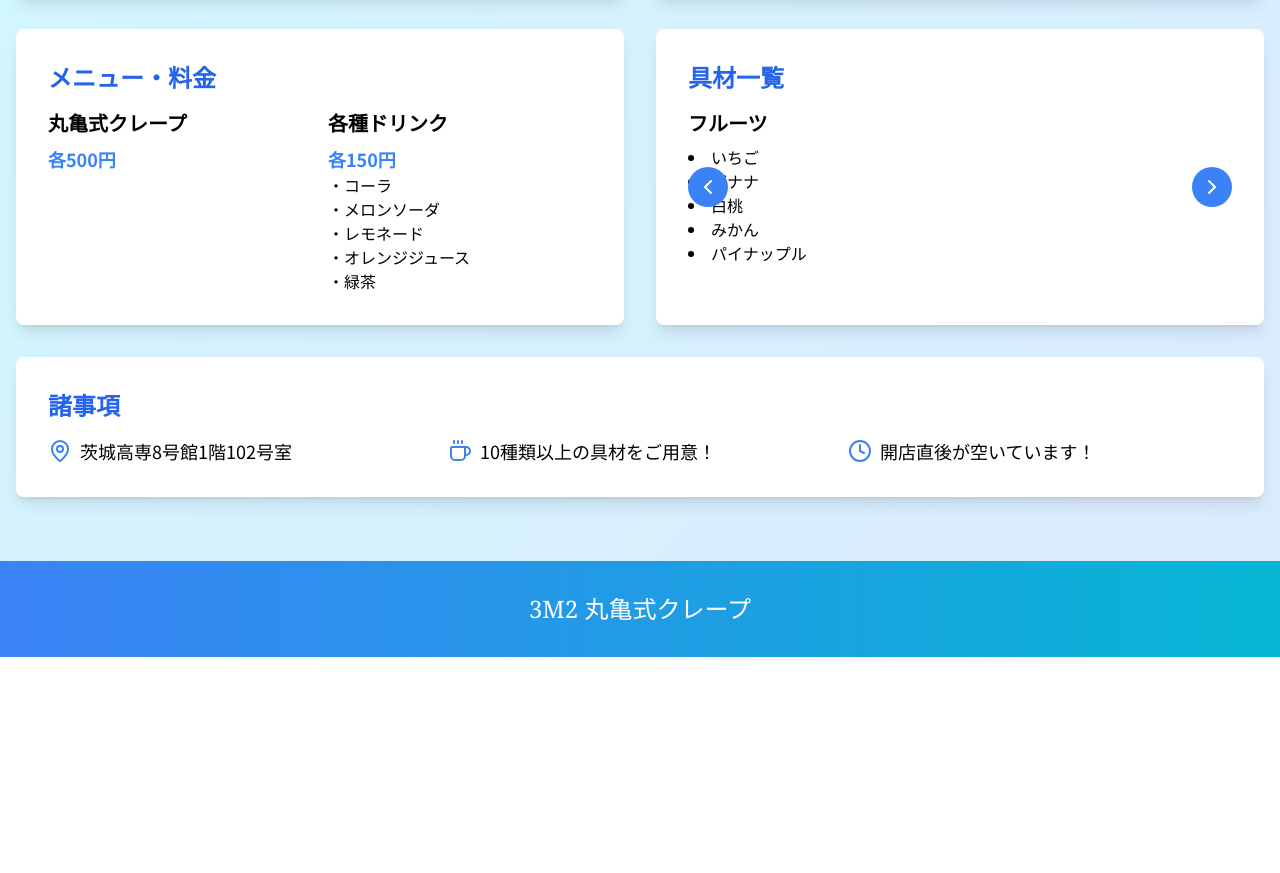
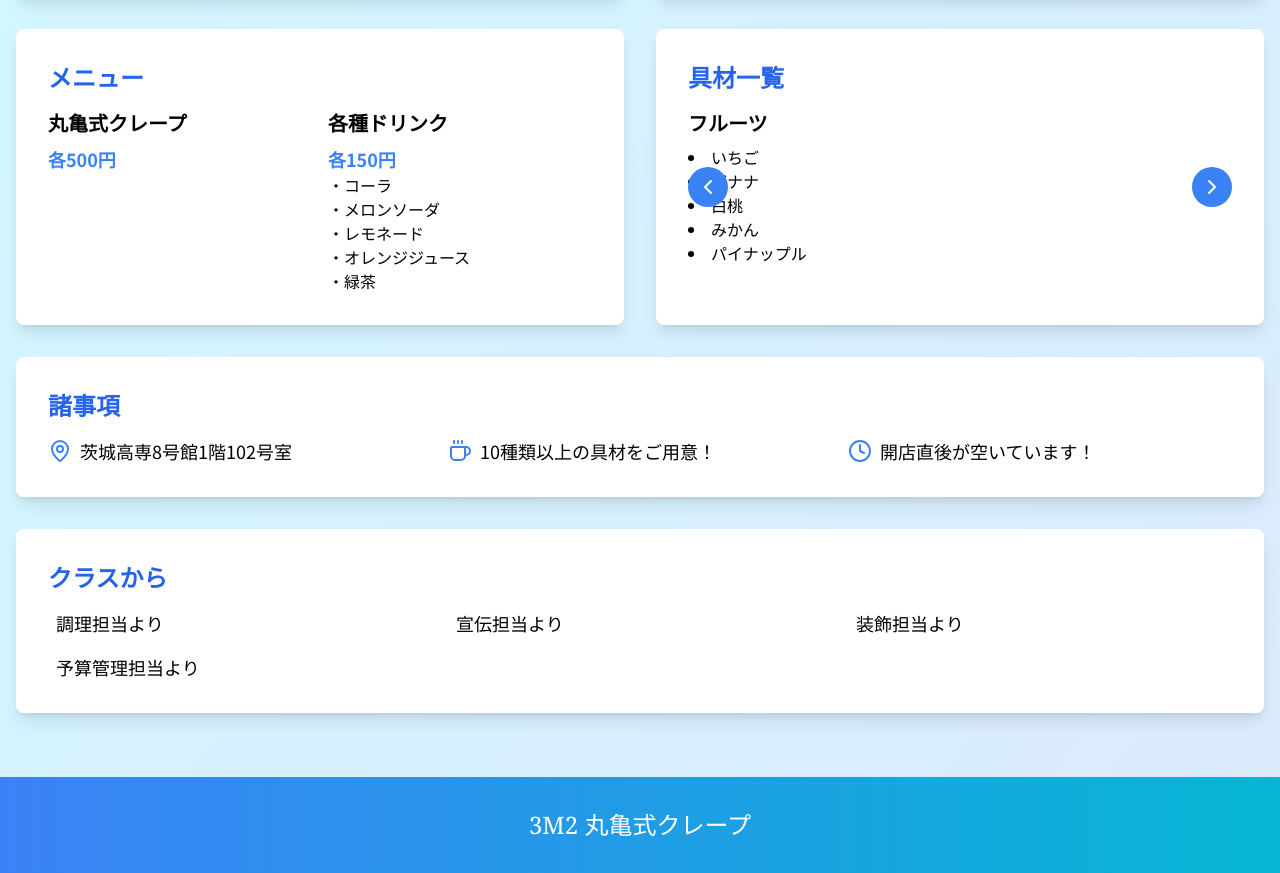
Before and after one commit to Juna1013/3m2-shikousai-marugame, a plain HTML site: page index.html in a window 1280 px wide. Shown: the part 767-1640 px from the top of the page. Before the commit the page ends 1424 px from the top, so only its background shows below. Drawn offline with nearby package versions, Linux system fonts and the light colour scheme.

Commit message:
Add files via upload

```diff
--- a/index.html
+++ b/index.html
@@ -55,7 +55,7 @@
             </section>
 
             <section class="bg-white rounded-lg shadow-lg p-8">
-                <h2 class="text-2xl font-bold mb-4 text-blue-600">メニュー・料金</h2>
+                <h2 class="text-2xl font-bold mb-4 text-blue-600">メニュー</h2>
                 <div class="grid grid-cols-2 gap-4">
                     <div>
                         <h3 class="text-xl font-semibold mb-2">丸亀式クレープ</h3>
@@ -110,6 +110,28 @@
                 </div>
             </div>
         </section>
+
+        <section class="bg-white rounded-lg shadow-lg p-8 mt-8">
+            <h2 class="text-2xl font-bold mb-4 text-blue-600">クラスから</h2>
+            <div class="grid md:grid-cols-3 gap-4">
+                <div class="flex items-center">
+                    <i class="text-blue-500 mr-2"></i>
+                    <p class="text-lg">調理担当より</p>
+                </div>
+                <div class="flex items-center">
+                    <i class="text-blue-500 mr-2"></i>
+                    <p class="text-lg">宣伝担当より</p>
+                </div>
+                <div class="flex items-center">
+                    <i class="text-blue-500 mr-2"></i>
+                    <p class="text-lg">装飾担当より</p>
+                </div>
+                <div class="flex items-center">
+                    <i class="text-blue-500 mr-2"></i>
+                    <p class="text-lg">予算管理担当より</p>
+                </div>
+            </div>
+        </section>
     </main>
 
     <footer class="bg-gradient-to-r from-blue-500 to-cyan-500 text-white py-4 mt-8 pt-8 pb-8">
```
